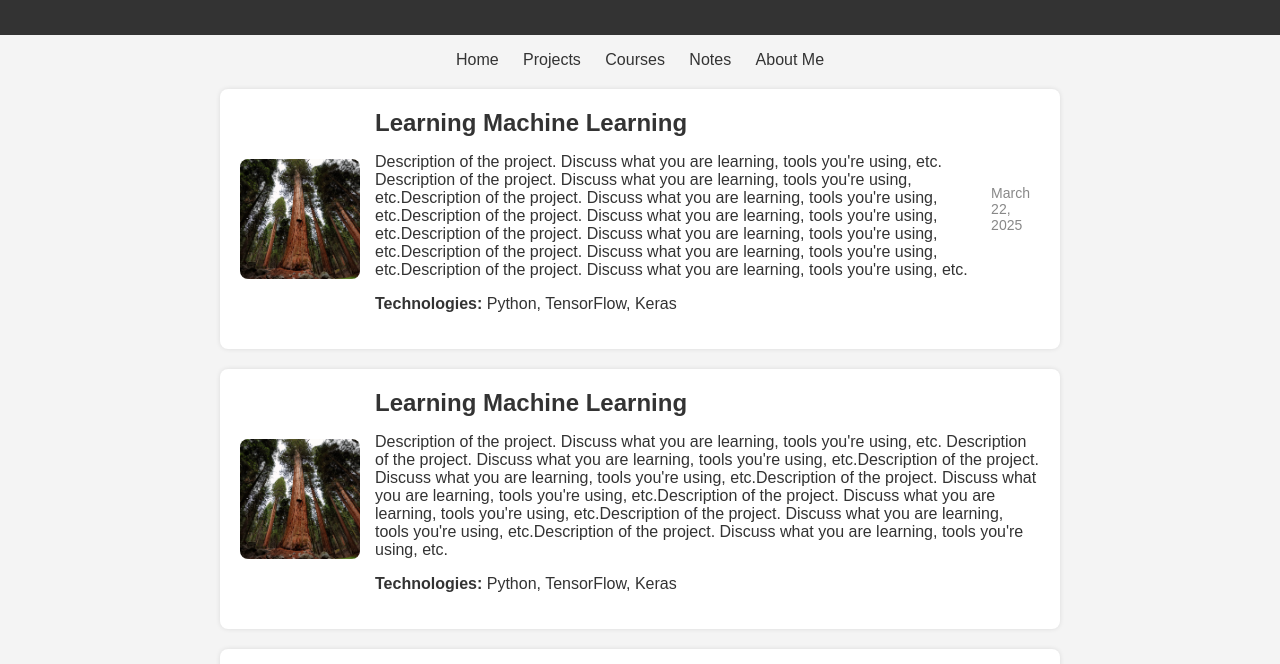
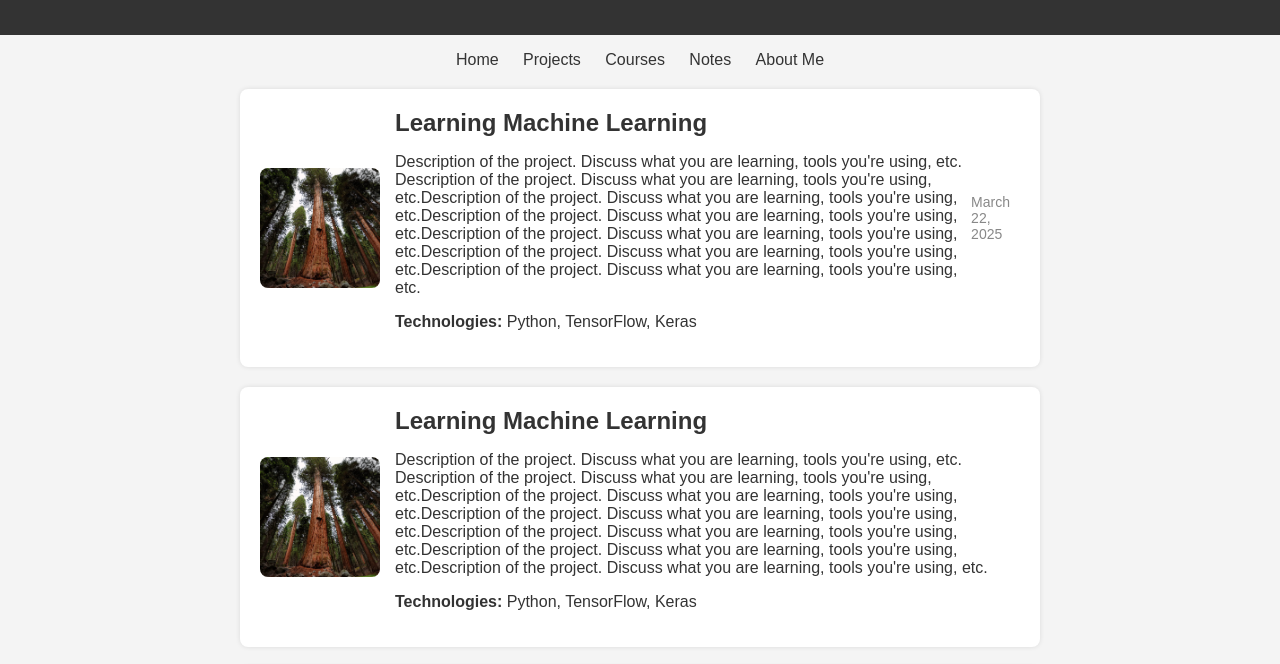
Before and after one commit to Bharat1252003/Bharat1252003.github.io, a plain HTML site: page projects.html in a window 1280 px wide. Shown: the part 77-741 px from the top of the page. Drawn offline with Linux system fonts and the light colour scheme.

Commit message:
Update projects.css

```diff
--- a/css/projects.css
+++ b/css/projects.css
@@ -10,6 +10,8 @@
     width: 80%;
     max-width: 800px;
     transition: box-shadow 0.3s ease, transform 0.1s ease;
+    position: relative;
+    box-sizing: border-box;
 }
 
 .project:hover {
```
